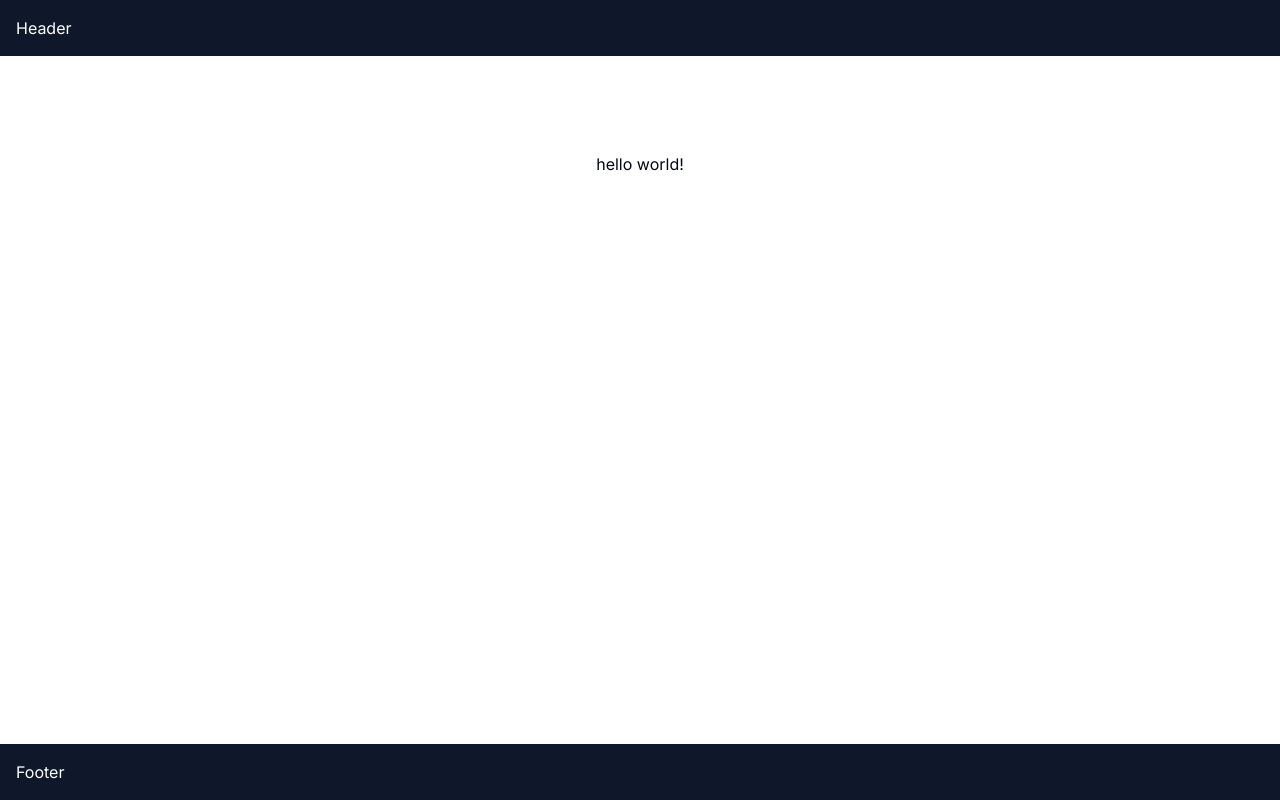
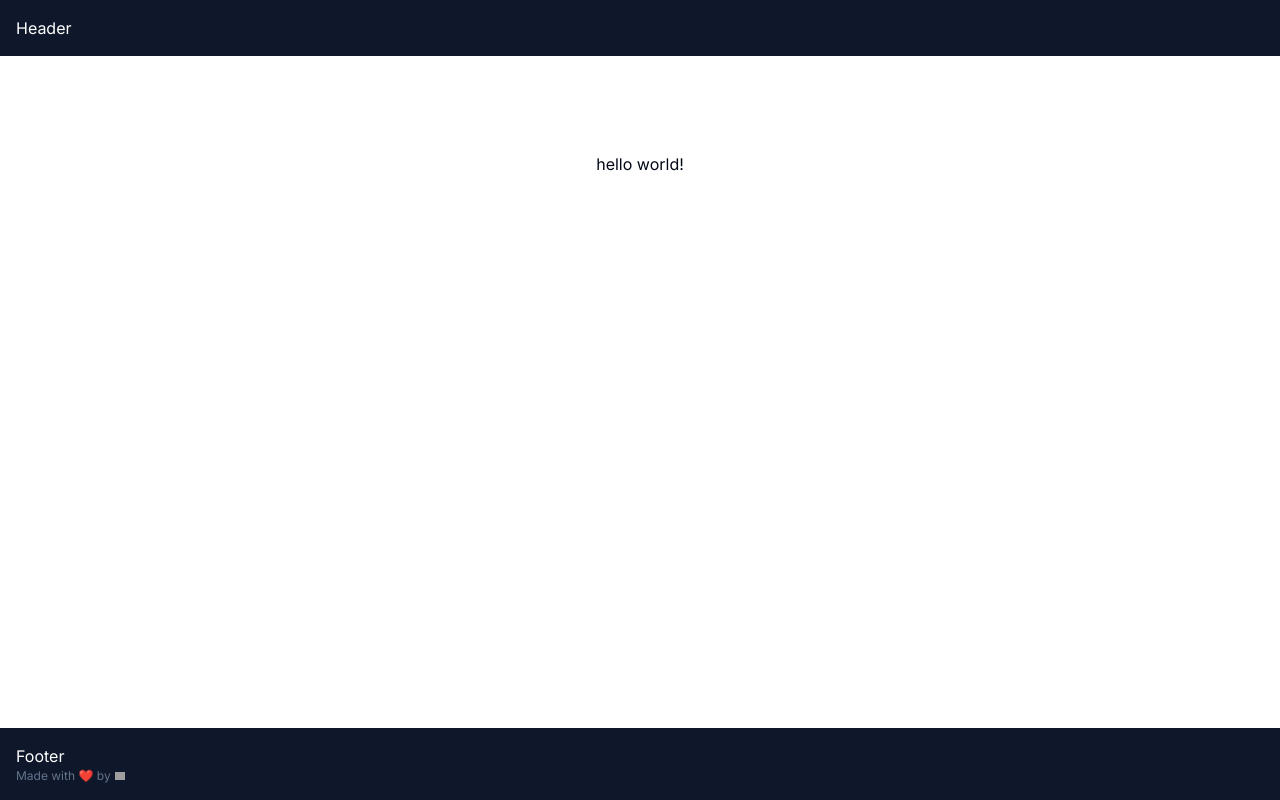
Before and after one commit to ColourfulMelon/shadcn-template, a Next.js app: page / in a window 1280 px wide. Built offline with nearby package versions, Linux system fonts and the light colour scheme; grey boxes are pictures that could not be loaded.

Commit message:
add dev3 studio footer

```diff
--- a/src/components/Footer.tsx
+++ b/src/components/Footer.tsx
@@ -1,7 +1,22 @@
+import Image from 'next/image';
 export default function Footer(){
     return(
         <footer className="bg-primary text-white p-4">
             <p>Footer</p>
+
+            <a
+                className="self-center text-xs text-muted-foreground flex items-center gap-1"
+                href="https://teleswap.gitbook.io/teleswap-docs/"
+            >
+                Made with ❤️ by{' '}
+                <Image
+                    src={'https://cdn.dev3.studio/logo.svg'}
+                    alt={'Teleswap'}
+                    className="h-2 w-auto"
+                    width={300}
+                    height={62}
+                />
+            </a>
         </footer>
     )
 }
```
